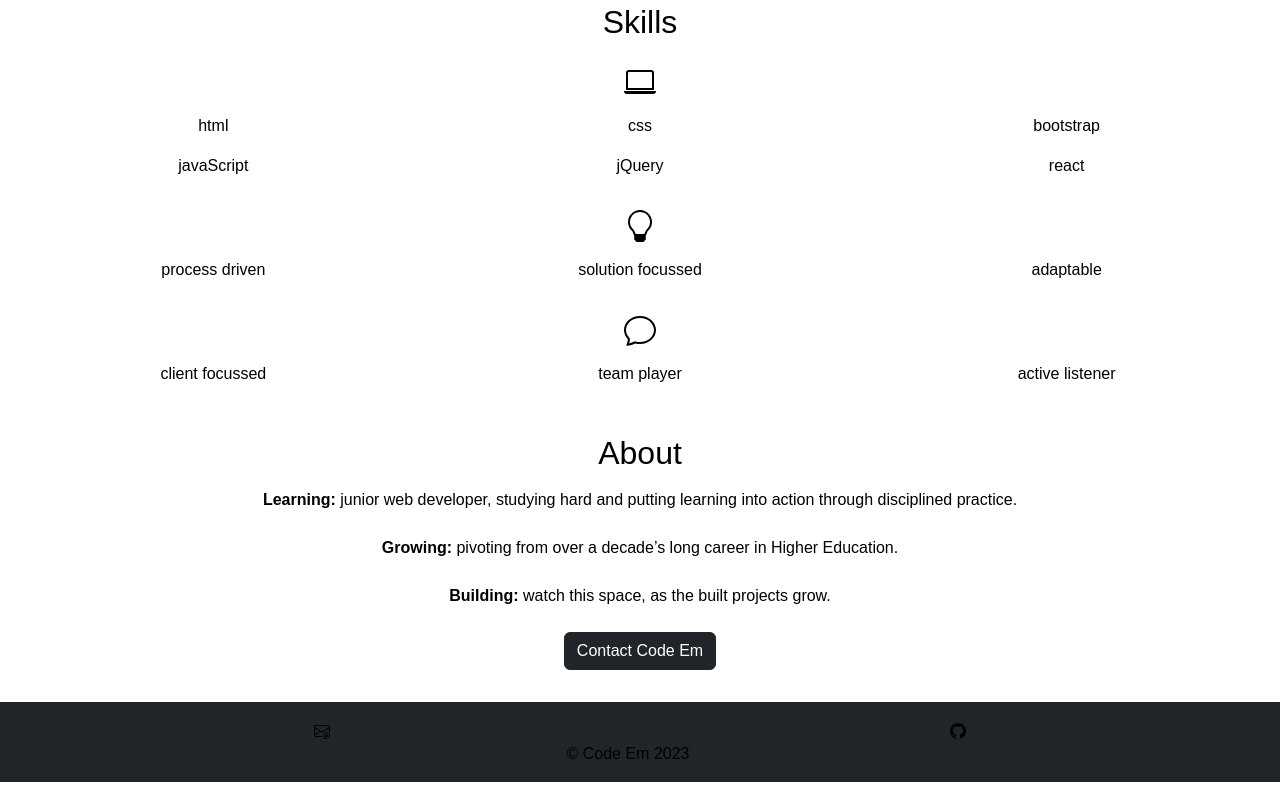
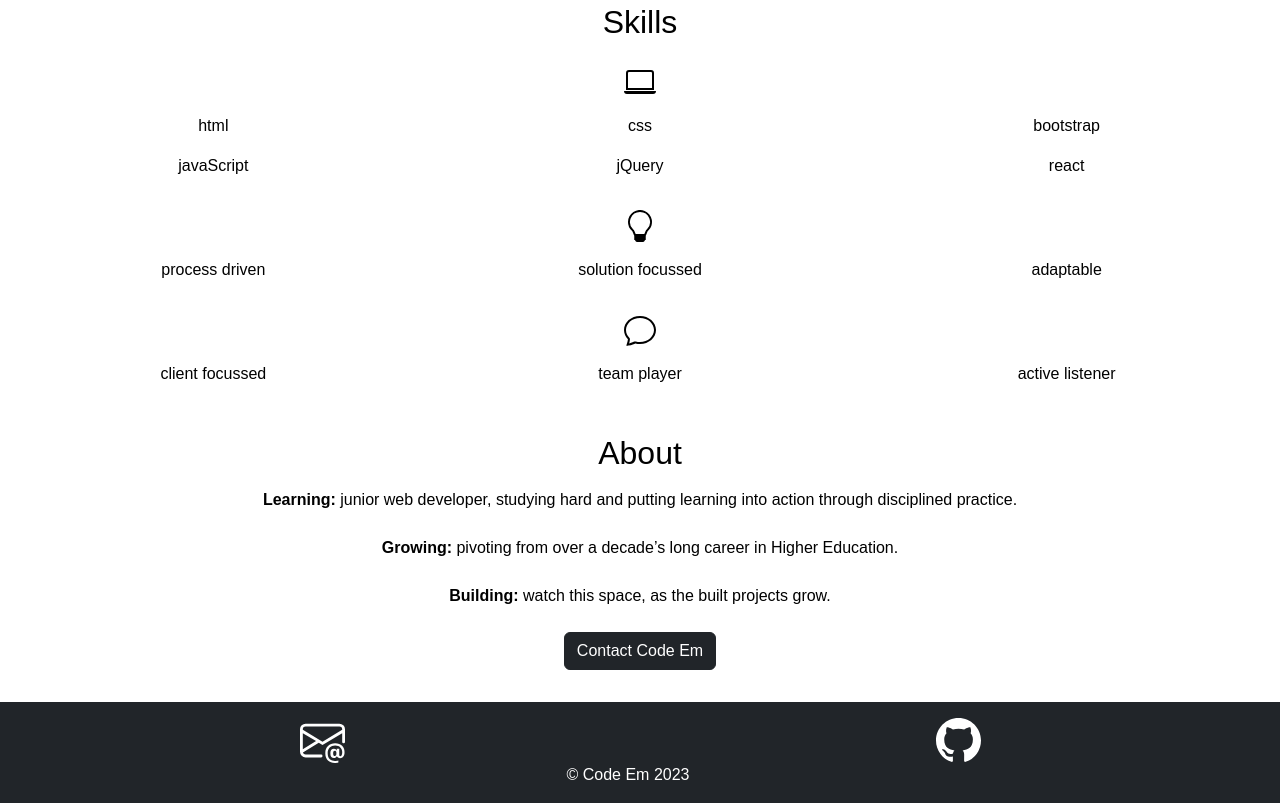
Before and after one commit to Code0Em/webdev-professional-page-bs, a plain HTML site: page index.html in a window 1280 px wide. Shown: the part 1731-2534 px from the top of the page. Before the commit the page ends 2513 px from the top, so only its background shows below. Drawn offline with nearby package versions, Linux system fonts and the light colour scheme.

Commit message:
added css styling to footer

```diff
--- a/css/style.css
+++ b/css/style.css
@@ -1,4 +1,5 @@
-/* MY EDITS: 1. Deleted CSS for Header/Navbar styling (because Bootstrap now provides this) 2. Deleted CSS for Work section 3. Set size of images (icons) in Skills section 4.Deleted CSS for About and Contact sections 5. Changed font-family in var() function. 6. Deleted global styling that’s no longer needed 7. Added custom styling to body, and p, h1-6, links and unordered lists/list items throughout the page (did this by targeting id on body, so overrides Bootstrap’s styling). 8. Added credit for this idea in comments. 9. Added important property to font-family (so completely overrides Bootstrap's styling).
+/* MY EDITS: 1. Deleted CSS for Header/Navbar styling (because Bootstrap now provides this) 2. Deleted CSS for Work section 3. Set size of images (icons) in Skills section 4.Deleted CSS for About and Contact sections 5. Changed font-family in var() function. 6. Deleted global styling that’s no longer needed 7. Added custom styling to body, and p, h1-6, links and unordered lists/list items throughout the page (did this by targeting id on body, so overrides Bootstrap’s styling). 8. Added credit for this idea in comments. 9. Added important property to font-family (so completely overrides Bootstrap's styling) 10. Added styling to Footer, including hover effect to links/images (icons) 11. Added credit for box-shadow colour in comments.
+
 */
 
 /* **Whole page (global)** */
@@ -36,6 +37,26 @@
 }
 
 /* **About/Contact Section - EMPTY** */
+
+/* **Footer** */
+
+/*Sets paragraph colour in Footer*/
+#bootstrap-override .footer p {
+  color: var(--light);
+}
+
+/*Sizes Footer icons and applies total invert of colours*/
+#bootstrap-override .footer img {
+  filter: invert(100%);
+  width: 45px;
+  height: 45px;
+}
+
+/*Sets partial invert and box shadow to Footer icons (links) when hover over them*//*CREDIT: box-shadow colour combination cited from W3Schools (no date) CSS Box Shadow (https://www.w3schools.com/css/css3_shadows_box.asp)*/
+#bootstrap-override .footer img:hover {
+  filter: invert(40%);
+  box-shadow: 0 4px 8px 0 rgba(0, 0, 0, 0.2), 0 6px 20px 0 rgba(0, 0, 0, 0.19);
+}
 
 /* **Media Queries** */
 
```
